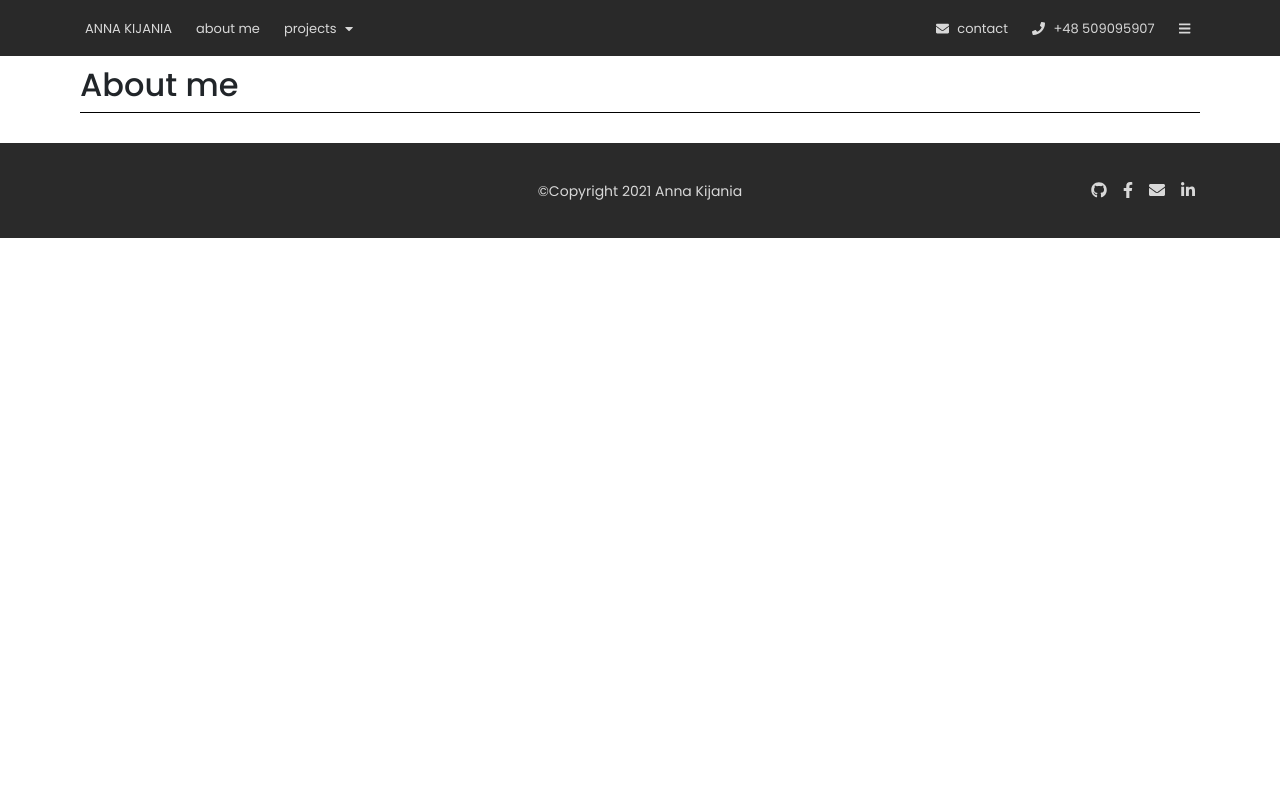
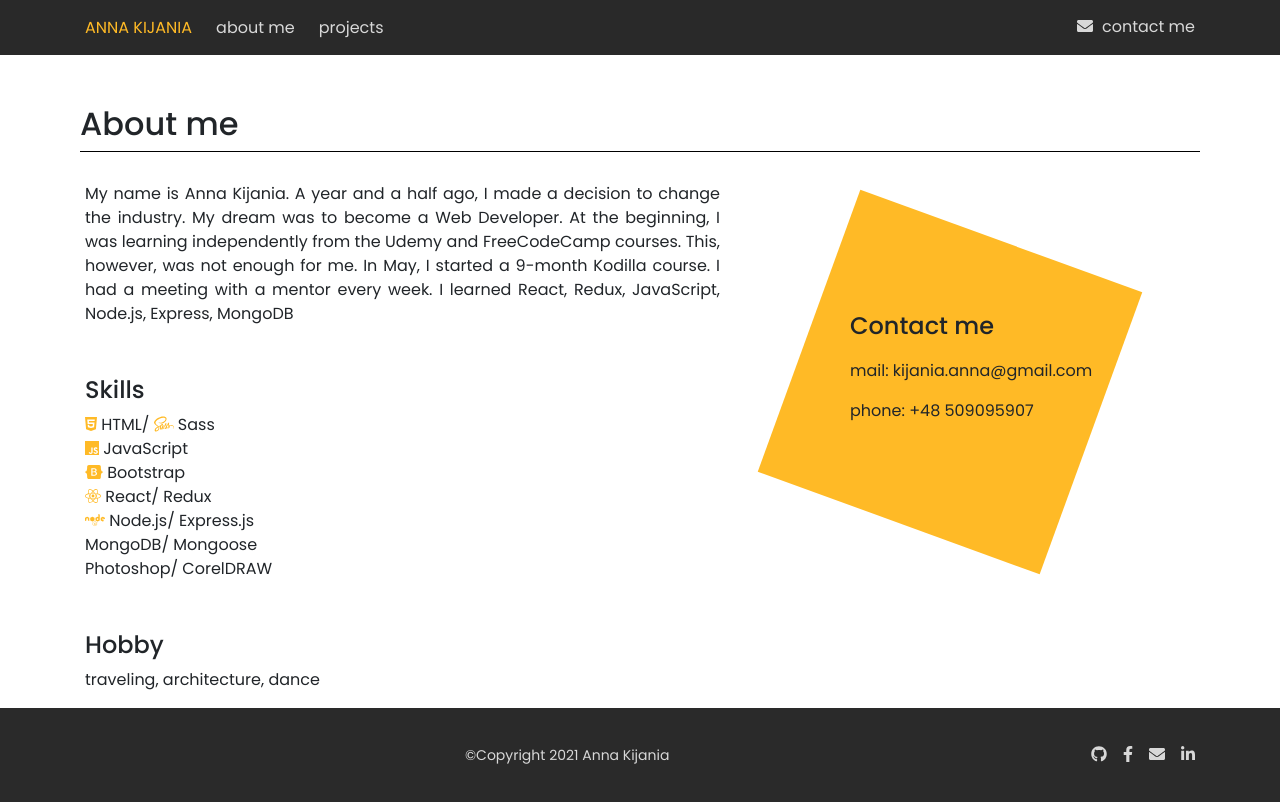
Before and after one commit to akijania/Portfolio-Anna-Kijania, a React (Create React App) app: page /about in a window 1280 px wide. Built offline with nearby package versions, Linux system fonts and the light colour scheme.

Commit message:
Add pages: about and projects

```diff
--- a/src/App.js
+++ b/src/App.js
@@ -9,6 +9,7 @@ import About from './components/views/About/About';
 import Homepage from './components/views/Homepage/Homepage';
 import NotFound from './components/views/PageNotFound/PageNotFound';
 import ProjectPage from './components/views/ProjectPage/ProjectPageContainer';
+import Projects from './components/views/Projects/ProjectsContainer';
 import store from './redux/store';
 
 const App = () => (
@@ -18,7 +19,7 @@ const App = () => (
         <Switch>
           <Route exact path={'/'} component={Homepage} />
           <Route exact path={'/about'} component={About} />
-          <Route exact path={'/projects'} component={About} />
+          <Route exact path={'/projects'} component={Projects} />
           <Route exact path={'/projects/:project'} component={ProjectPage} />
           <Route path='*' component={NotFound} />
         </Switch>
--- a/src/components/common/Button/Button.module.scss
+++ b/src/components/common/Button/Button.module.scss
@@ -58,6 +58,7 @@
   &:not(.noHover):hover {
     background-color: $button-outline-border;
     color: $button-outline-not-color;
+    text-decoration: none;
   }
 }
 
--- a/src/components/common/LastPost/LastPost.js
+++ b/src/components/common/LastPost/LastPost.js
@@ -14,18 +14,16 @@ const LastPost = ({ id, title, description, image }) => (
       <h4>
         <a href='/#'>{title}</a>
       </h4>
+      <div className={styles.button}>
+        <Button href={`/projects/${id}`} variant='outline'>
+          See project
+        </Button>
+      </div>
       <p className={styles.description}>{description}</p>
-      <div className={'row ' + styles.button}>
-        <div className='col-sm-6 col-lg-12'>
-          <Button href={`/projects/${id}`} variant='medium'>
-            Read more
-          </Button>
-        </div>
-        <div className='col-sm-6 col-lg-12'>
-          <Button href={`/projects/${id}`} variant='medium'>
-            See project
-          </Button>
-        </div>
+      <div className={styles.button}>
+        <Button href={`/projects/${id}`} variant='outline'>
+          Read more
+        </Button>
       </div>
     </div>
   </div>
--- a/src/components/common/LastPost/LastPost.module.scss
+++ b/src/components/common/LastPost/LastPost.module.scss
@@ -24,7 +24,7 @@
     font-size: 12px;
 
     h4 {
-      text-align: left;
+      text-align: center;
       padding-top: 10px;
     }
 
@@ -53,7 +53,7 @@
   }
 
   .button {
-    margin-top: 20px;
+    margin: 20px;
 
     div {
       margin-bottom: 20px;
--- a/src/components/layout/TopBar/TopBar.js
+++ b/src/components/layout/TopBar/TopBar.js
@@ -1,9 +1,4 @@
-import {
-  faCaretDown,
-  faBars,
-  faEnvelope,
-  faPhone,
-} from '@fortawesome/free-solid-svg-icons';
+import { faEnvelope } from '@fortawesome/free-solid-svg-icons';
 import { FontAwesomeIcon } from '@fortawesome/react-fontawesome';
 import React from 'react';
 
@@ -15,39 +10,25 @@ const TopBar = () => (
   <div className={styles.root}>
     <div className='container'>
       <div className='row'>
-        <div className={`col text-left ${styles.topOptions}`}>
+        <div className={`col-sm-8 col-md-6 text-left ${styles.topOptions}`}>
           <ul>
             <li>
-              <a href='/#'>ANNA KIJANIA</a>
+              <a className={styles.name} href='/#'>
+                ANNA KIJANIA
+              </a>
             </li>
             <li>
               <a href='/about'>about me</a>
             </li>
             <li>
-              <a href='/projects'>
-                projects <FontAwesomeIcon className={styles.icon} icon={faCaretDown} />
-              </a>
+              <a href='/projects'>projects</a>
             </li>
           </ul>
         </div>
         <div className={`col text-right ${styles.topMenu}`}>
-          <ul>
-            <li>
-              <a href='mailto:kijania.anna@gmail.com'>
-                <FontAwesomeIcon className={styles.icon} icon={faEnvelope} /> contact
-              </a>
-            </li>
-            <li>
-              <a href='/#'>
-                <FontAwesomeIcon className={styles.icon} icon={faPhone} /> +48 509095907
-              </a>
-            </li>
-            <li>
-              <a href='/#'>
-                <FontAwesomeIcon className={styles.icon} icon={faBars} />
-              </a>
-            </li>
-          </ul>
+          <a href='mailto:kijania.anna@gmail.com'>
+            <FontAwesomeIcon className={styles.icon} icon={faEnvelope} /> contact me
+          </a>
         </div>
       </div>
     </div>
--- a/src/components/layout/TopBar/TopBar.module.scss
+++ b/src/components/layout/TopBar/TopBar.module.scss
@@ -15,13 +15,24 @@
       a {
         @extend %hover-effect;
         color: $topBar-color-a;
-        font-size: 13px;
+        font-size: 16px;
 
         &:hover {
           color: $topBar-color;
           text-decoration: none;
         }
       }
+    }
+  }
+
+  a {
+    @extend %hover-effect;
+    color: $topBar-color-a;
+    font-size: 16px;
+
+    &:hover {
+      color: $topBar-color;
+      text-decoration: none;
     }
   }
 
@@ -33,8 +44,17 @@
     }
   }
 
-  .topMenu ul li {
+  .name {
+    color: $topBar-color;
+
+    &:hover {
+      color: $topBar-color-a;
+    }
+  }
+
+  .topMenu {
     margin-left: 1.5rem;
+    margin-top: 15px;
 
     .icon {
       margin-right: 5px;
@@ -43,13 +63,13 @@
 }
 
 @media (max-width: 767px) {
-  .topMenu ul li a {
+  .topMenu a {
     visibility: hidden;
     font-size: 0px;
 
     .icon {
       visibility: visible;
-      font-size: 13px;
+      font-size: 16px;
     }
   }
 }
--- a/src/components/views/About/About.js
+++ b/src/components/views/About/About.js
@@ -1,3 +1,12 @@
+import {
+  faBootstrap,
+  faHtml5,
+  faJs,
+  faNode,
+  faReact,
+  faSass,
+} from '@fortawesome/free-brands-svg-icons';
+import { FontAwesomeIcon } from '@fortawesome/react-fontawesome';
 import React from 'react';
 
 import PageNotFound from '../PageNotFound/PageNotFound';
@@ -15,8 +24,53 @@ const About = ({ error }) => {
           </div>
         </div>
         <div className='row'>
-          <div className='col-9'></div>
-          <div className='col-3'></div>
+          <div className='col-7'>
+            <p>
+              My name is Anna Kijania. A year and a half ago, I made a decision to
+              change the industry. My dream was to become a Web Developer. At the
+              beginning, I was learning independently from the Udemy and FreeCodeCamp
+              courses. This, however, was not enough for me. In May, I started a 9-month
+              Kodilla course. I had a meeting with a mentor every week. I learned React,
+              Redux, JavaScript, Node.js, Express, MongoDB{' '}
+            </p>
+            <div className={styles.skills}>
+              <h4>Skills</h4>
+              <ul>
+                <li>
+                  <FontAwesomeIcon className={styles.icon} icon={faHtml5} /> HTML/{' '}
+                  <FontAwesomeIcon className={styles.icon} icon={faSass} /> Sass
+                </li>
+                <li>
+                  <FontAwesomeIcon className={styles.icon} icon={faJs} /> JavaScript
+                </li>
+                <li>
+                  <FontAwesomeIcon className={styles.icon} icon={faBootstrap} />{' '}
+                  Bootstrap
+                </li>
+                <li>
+                  <FontAwesomeIcon className={styles.icon} icon={faReact} /> React/
+                  Redux
+                </li>
+                <li>
+                  <FontAwesomeIcon className={styles.icon} icon={faNode} /> Node.js/
+                  Express.js
+                </li>
+                <li>MongoDB/ Mongoose</li>
+                <li>Photoshop/ CorelDRAW</li>
+              </ul>
+            </div>
+            <h4>Hobby</h4>
+            <p>traveling, architecture, dance</p>
+          </div>
+          <div className='col-5'>
+            <div className={styles.box}>
+              <div className={styles.boxContent}>
+                <h4>Contact me</h4>
+                <p>mail: kijania.anna@gmail.com</p>
+                <p>phone: +48 509095907</p>
+              </div>
+            </div>
+          </div>
         </div>
       </div>
     );
--- a/src/components/views/About/About.module.scss
+++ b/src/components/views/About/About.module.scss
@@ -6,10 +6,53 @@
 
 .topControlbar {
   width: 100%;
-  margin: 10px 10px 30px 10px;
+  margin: 50px 10px 30px 10px;
   display: flex;
   flex-flow: row nowrap;
   justify-content: space-between;
   align-items: center;
   border-bottom: 1px black solid;
 }
+
+.skills {
+  margin: 50px 0;
+}
+
+p {
+  text-align: justify;
+}
+
+ul {
+  list-style: none;
+  padding-left: 0;
+}
+
+.icon {
+  color: $orange;
+}
+
+.box {
+  padding: 50px;
+  position: relative;
+
+  .boxContent {
+    position: absolute;
+    top: 130px;
+    left: 100px;
+  }
+
+  h4 {
+    padding-bottom: 10px;
+  }
+}
+
+.box::before {
+  width: 300px;
+  background: $orange;
+  height: 300px;
+  content: "";
+  display: block;
+  position: absolute;
+  z-index: -1;
+  transform: rotate(20deg);
+}
--- /dev/null
+++ b/src/components/views/Projects/Projects.js
@@ -0,0 +1,29 @@
+import React from 'react';
+
+import LastPost from '../../common/LastPost/LastPost';
+import PageNotFound from '../PageNotFound/PageNotFound';
+
+import styles from './Projects.module.scss';
+
+const Projects = ({ error, posts }) => {
+  if (error) return <PageNotFound />;
+  else
+    return (
+      <div className='container'>
+        <div className='row'>
+          <div className={styles.topControlbar}>
+            <h2>MY PROJECTS</h2>
+          </div>
+        </div>
+        <div className='row'>
+          {posts.map(item => (
+            <div key={item.id} className={`col-md-12 col-lg-4`}>
+              <LastPost key={item.id} {...item} />
+            </div>
+          ))}
+        </div>
+      </div>
+    );
+};
+
+export default Projects;
--- /dev/null
+++ b/src/components/views/Projects/Projects.module.scss
@@ -0,0 +1,15 @@
+@import "../../../styles/settings.scss";
+
+.root {
+  padding: $base-padding 0;
+}
+
+.topControlbar {
+  width: 100%;
+  margin: 50px 10px 30px 10px;
+  display: flex;
+  flex-flow: row nowrap;
+  justify-content: space-between;
+  align-items: center;
+  border-bottom: 1px black solid;
+}
--- /dev/null
+++ b/src/components/views/Projects/ProjectsContainer.js
@@ -0,0 +1,11 @@
+import { connect } from 'react-redux';
+
+import { getAllPosts } from '../../../redux/postsRedux';
+
+import Projects from './Projects';
+
+const mapStateToProps = state => ({
+  posts: getAllPosts(state),
+});
+
+export default connect(mapStateToProps)(Projects);
--- a/src/styles/settings.scss
+++ b/src/styles/settings.scss
@@ -13,7 +13,7 @@ $mediumLightGrayishBlue: #f4f5f7;
 $battleshipGray: #434343;
 $mediumGrayColor: #676767;
 $shadow: #363636;
-$orange: #d58e32;
+$orange: #ffba26;
 $white: #ffffff;
 $black: #000;
 $red: #ff0000;
```
Also changed, not shown: 1 other file (tests, documents, lock files or other folders).
